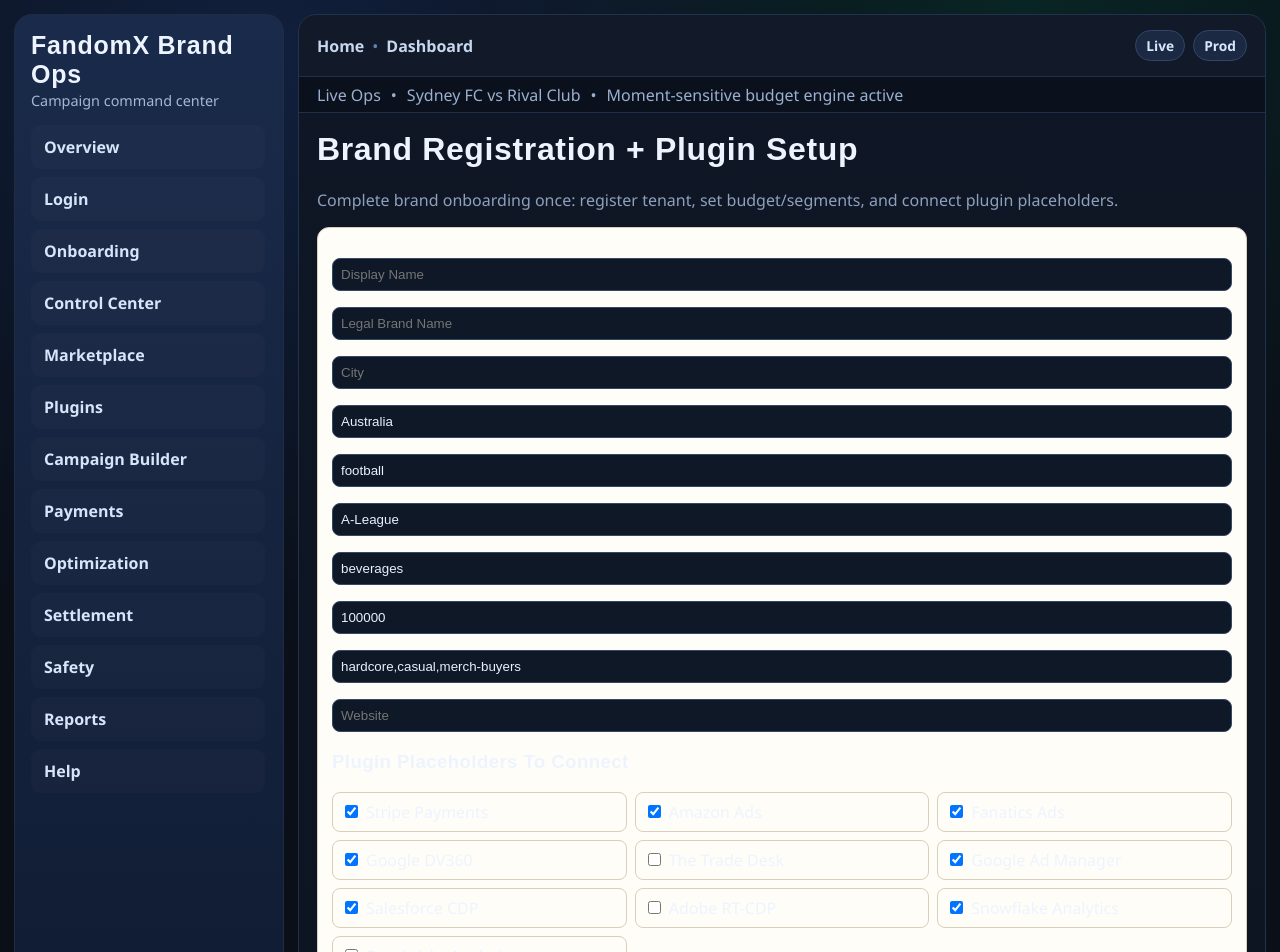
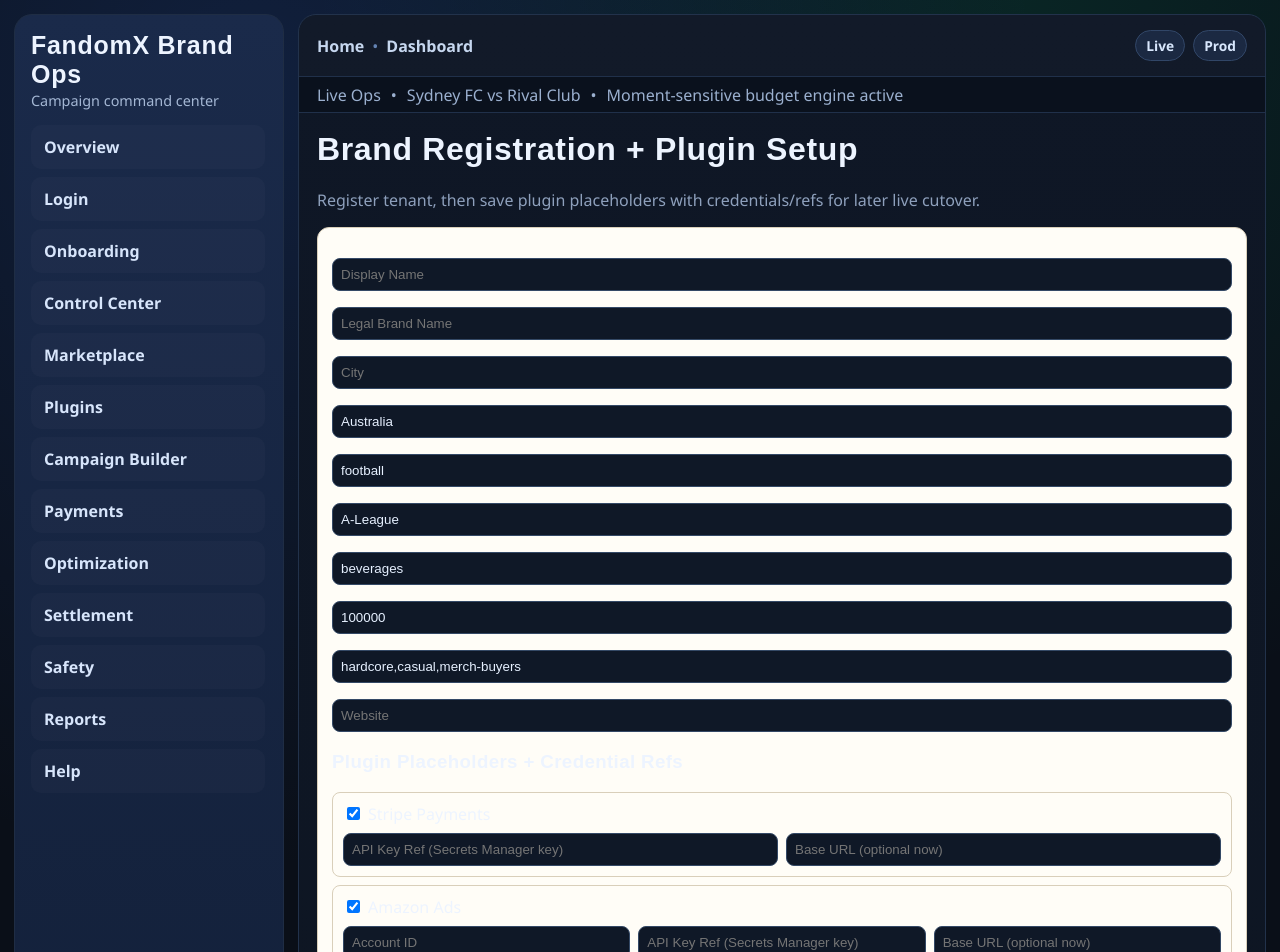
Before and after one commit to venturewhiz/Fx_F11, a Next.js app in the folder Fx/fandomx_pilot_stack/apps/brand-console/: page /onboarding in a window 1280 px wide. Shown: the top 952 px of the page. Built offline with nearby package versions, Linux system fonts and the light colour scheme; no server answers.

Commit message:
Add per-plugin credential fields to brand and club onboarding flows

```diff
--- a/Fx/fandomx_pilot_stack/apps/brand-console/pages/onboarding.js
+++ b/Fx/fandomx_pilot_stack/apps/brand-console/pages/onboarding.js
@@ -2,26 +2,32 @@ import { useState } from "react";
 import { API_GATEWAY_URL, jsonFetch } from "../lib/config";
 
 const BRAND_PLUGIN_PRESETS = [
-  { plugin_id: "stripe_payments", label: "Stripe Payments", api_key_ref: "STRIPE_SECRET_KEY" },
-  { plugin_id: "amazon_ads", label: "Amazon Ads", account_id: "amazon_brand_account" },
-  { plugin_id: "fanatics_ads", label: "Fanatics Ads", account_id: "fanatics_brand_account" },
-  { plugin_id: "google_dv360", label: "Google DV360", account_id: "dv360_advertiser_id" },
-  { plugin_id: "thetradedesk", label: "The Trade Desk", account_id: "ttd_advertiser_id" },
-  { plugin_id: "gam", label: "Google Ad Manager", account_id: "gam_network_code" },
-  { plugin_id: "salesforce_cdp", label: "Salesforce CDP", account_id: "sfmc_business_unit" },
-  { plugin_id: "adobe_cdp", label: "Adobe RT-CDP", account_id: "adobe_org_id" },
-  { plugin_id: "snowflake_analytics", label: "Snowflake Analytics", account_id: "snowflake_account" },
-  { plugin_id: "databricks_analytics", label: "Databricks Analytics", account_id: "databricks_workspace" },
+  { plugin_id: "stripe_payments", label: "Stripe Payments", fields: ["api_key_ref", "base_url"] },
+  { plugin_id: "amazon_ads", label: "Amazon Ads", fields: ["account_id", "api_key_ref", "base_url"] },
+  { plugin_id: "fanatics_ads", label: "Fanatics Ads", fields: ["account_id", "api_key_ref", "base_url"] },
+  { plugin_id: "google_dv360", label: "Google DV360", fields: ["account_id", "api_key_ref", "base_url"] },
+  { plugin_id: "thetradedesk", label: "The Trade Desk", fields: ["account_id", "api_key_ref", "base_url"] },
+  { plugin_id: "gam", label: "Google Ad Manager", fields: ["account_id", "api_key_ref", "base_url"] },
+  { plugin_id: "salesforce_cdp", label: "Salesforce CDP", fields: ["account_id", "api_key_ref", "base_url"] },
+  { plugin_id: "adobe_cdp", label: "Adobe RT-CDP", fields: ["account_id", "api_key_ref", "base_url"] },
+  { plugin_id: "snowflake_analytics", label: "Snowflake Analytics", fields: ["account_id", "api_key_ref", "base_url"] },
+  { plugin_id: "databricks_analytics", label: "Databricks Analytics", fields: ["account_id", "api_key_ref", "base_url"] },
 ];
 
-function asPluginItems(selected) {
+const initialPluginValues = BRAND_PLUGIN_PRESETS.reduce((m, p) => {
+  m[p.plugin_id] = { account_id: "", api_key_ref: "", base_url: "" };
+  return m;
+}, {});
+
+function asPluginItems(selected, values) {
   return BRAND_PLUGIN_PRESETS
     .filter((x) => selected[x.plugin_id])
     .map((x) => ({
       plugin_id: x.plugin_id,
       mode: "placeholder",
-      account_id: x.account_id || "",
-      api_key_ref: x.api_key_ref || "",
+      account_id: values?.[x.plugin_id]?.account_id || "",
+      api_key_ref: values?.[x.plugin_id]?.api_key_ref || "",
+      base_url: values?.[x.plugin_id]?.base_url || "",
       extra: { onboarding_source: "brand_onboarding" },
     }));
 }
@@ -39,6 +45,7 @@ export default function BrandOnboarding() {
     monthly_budget: "100000",
     preferred_segments: "hardcore,casual,merch-buyers",
   });
+
   const [selectedPlugins, setSelectedPlugins] = useState({
     stripe_payments: true,
     amazon_ads: true,
@@ -51,6 +58,8 @@ export default function BrandOnboarding() {
     snowflake_analytics: true,
     databricks_analytics: false,
   });
+
+  const [pluginValues, setPluginValues] = useState(initialPluginValues);
   const [msg, setMsg] = useState("");
   const [tenantId, setTenantId] = useState("");
 
@@ -66,7 +75,7 @@ export default function BrandOnboarding() {
       const nextTenantId = out?.tenant_id || "";
       setTenantId(nextTenantId);
 
-      const pluginItems = asPluginItems(selectedPlugins);
+      const pluginItems = asPluginItems(selectedPlugins, pluginValues);
       if (nextTenantId && pluginItems.length) {
         await jsonFetch(`${API_GATEWAY_URL}/tenants/${nextTenantId}/onboarding/plugins`, {
           method: "POST",
@@ -85,10 +94,20 @@ export default function BrandOnboarding() {
     setSelectedPlugins((prev) => ({ ...prev, [pluginId]: !prev[pluginId] }));
   }
 
+  function setPluginField(pluginId, field, value) {
+    setPluginValues((prev) => ({
+      ...prev,
+      [pluginId]: {
+        ...(prev[pluginId] || { account_id: "", api_key_ref: "", base_url: "" }),
+        [field]: value,
+      },
+    }));
+  }
+
   return (
     <div>
       <h1 style={{ marginTop: 0 }}>Brand Registration + Plugin Setup</h1>
-      <p>Complete brand onboarding once: register tenant, set budget/segments, and connect plugin placeholders.</p>
+      <p>Register tenant, then save plugin placeholders with credentials/refs for later live cutover.</p>
       {msg && <p style={{ color: msg.startsWith("Error") ? "#b71c1c" : "#1b5e20" }}>{msg}</p>}
       {tenantId && <p><strong>tenant_id:</strong> {tenantId}</p>}
 
@@ -97,17 +116,17 @@ export default function BrandOnboarding() {
         <p><input required value={form.brand_name} onChange={(e) => setForm({ ...form, brand_name: e.target.value })} placeholder="Legal Brand Name" style={{ width: "100%", padding: 8 }} /></p>
         <p><input value={form.location_city} onChange={(e) => setForm({ ...form, location_city: e.target.value })} placeholder="City" style={{ width: "100%", padding: 8 }} /></p>
         <p><input value={form.location_country} onChange={(e) => setForm({ ...form, location_country: e.target.value })} placeholder="Country" style={{ width: "100%", padding: 8 }} /></p>
-        <p><input value={form.sports_focus} onChange={(e) => setForm({ ...form, sports_focus: e.target.value })} placeholder="Sports Focus (football, cricket...)" style={{ width: "100%", padding: 8 }} /></p>
+        <p><input value={form.sports_focus} onChange={(e) => setForm({ ...form, sports_focus: e.target.value })} placeholder="Sports Focus" style={{ width: "100%", padding: 8 }} /></p>
         <p><input value={form.target_leagues} onChange={(e) => setForm({ ...form, target_leagues: e.target.value })} placeholder="Target Leagues" style={{ width: "100%", padding: 8 }} /></p>
         <p><input value={form.categories} onChange={(e) => setForm({ ...form, categories: e.target.value })} placeholder="Brand Categories" style={{ width: "100%", padding: 8 }} /></p>
         <p><input value={form.monthly_budget} onChange={(e) => setForm({ ...form, monthly_budget: e.target.value })} placeholder="Monthly Budget" style={{ width: "100%", padding: 8 }} /></p>
-        <p><input value={form.preferred_segments} onChange={(e) => setForm({ ...form, preferred_segments: e.target.value })} placeholder="Preferred Fan Segments (comma-separated)" style={{ width: "100%", padding: 8 }} /></p>
+        <p><input value={form.preferred_segments} onChange={(e) => setForm({ ...form, preferred_segments: e.target.value })} placeholder="Preferred Fan Segments" style={{ width: "100%", padding: 8 }} /></p>
         <p><input value={form.website} onChange={(e) => setForm({ ...form, website: e.target.value })} placeholder="Website" style={{ width: "100%", padding: 8 }} /></p>
 
-        <h3>Plugin Placeholders To Connect</h3>
-        <div style={{ display: "grid", gridTemplateColumns: "repeat(auto-fit, minmax(220px, 1fr))", gap: 8, marginBottom: 12 }}>
-          {BRAND_PLUGIN_PRESETS.map((plugin) => (
-            <label key={plugin.plugin_id} style={{ border: "1px solid #d9cfba", borderRadius: 8, padding: 8 }}>
+        <h3>Plugin Placeholders + Credential Refs</h3>
+        {BRAND_PLUGIN_PRESETS.map((plugin) => (
+          <div key={plugin.plugin_id} style={{ border: "1px solid #d9cfba", borderRadius: 8, padding: 10, marginBottom: 8 }}>
+            <label>
               <input
                 type="checkbox"
                 checked={Boolean(selectedPlugins[plugin.plugin_id])}
@@ -116,8 +135,36 @@ export default function BrandOnboarding() {
               />
               {plugin.label}
             </label>
-          ))}
-        </div>
+            {selectedPlugins[plugin.plugin_id] && (
+              <div style={{ display: "grid", gridTemplateColumns: "repeat(auto-fit, minmax(220px, 1fr))", gap: 8, marginTop: 8 }}>
+                {plugin.fields.includes("account_id") && (
+                  <input
+                    value={pluginValues[plugin.plugin_id]?.account_id || ""}
+                    onChange={(e) => setPluginField(plugin.plugin_id, "account_id", e.target.value)}
+                    placeholder="Account ID"
+                    style={{ padding: 8 }}
+                  />
+                )}
+                {plugin.fields.includes("api_key_ref") && (
+                  <input
+                    value={pluginValues[plugin.plugin_id]?.api_key_ref || ""}
+                    onChange={(e) => setPluginField(plugin.plugin_id, "api_key_ref", e.target.value)}
+                    placeholder="API Key Ref (Secrets Manager key)"
+                    style={{ padding: 8 }}
+                  />
+                )}
+                {plugin.fields.includes("base_url") && (
+                  <input
+                    value={pluginValues[plugin.plugin_id]?.base_url || ""}
+                    onChange={(e) => setPluginField(plugin.plugin_id, "base_url", e.target.value)}
+                    placeholder="Base URL (optional now)"
+                    style={{ padding: 8 }}
+                  />
+                )}
+              </div>
+            )}
+          </div>
+        ))}
 
         <button type="submit">Register Brand + Connect Plugins</button>
       </form>
```
Also changed, not shown: 1 other file (tests, documents, lock files or other folders).
